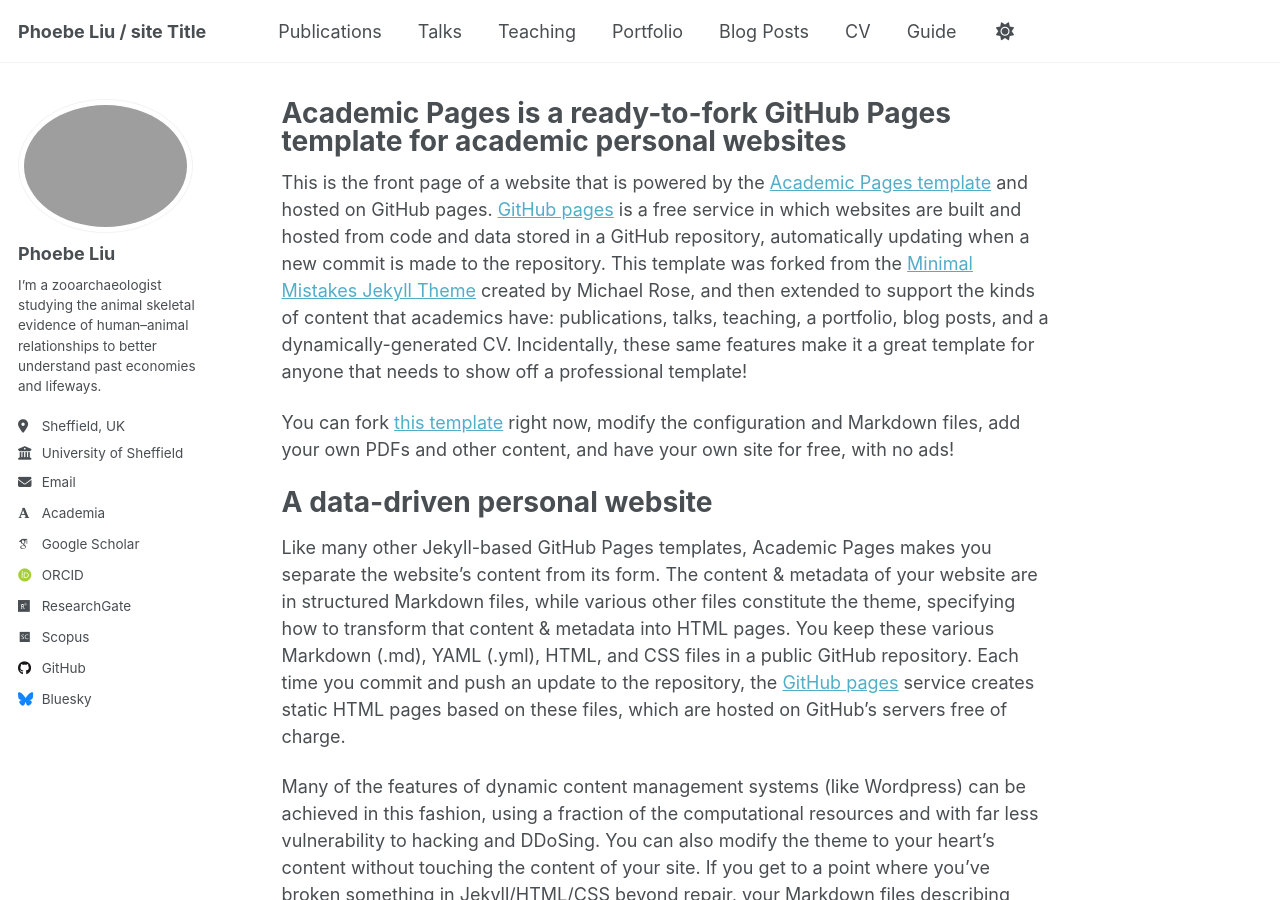
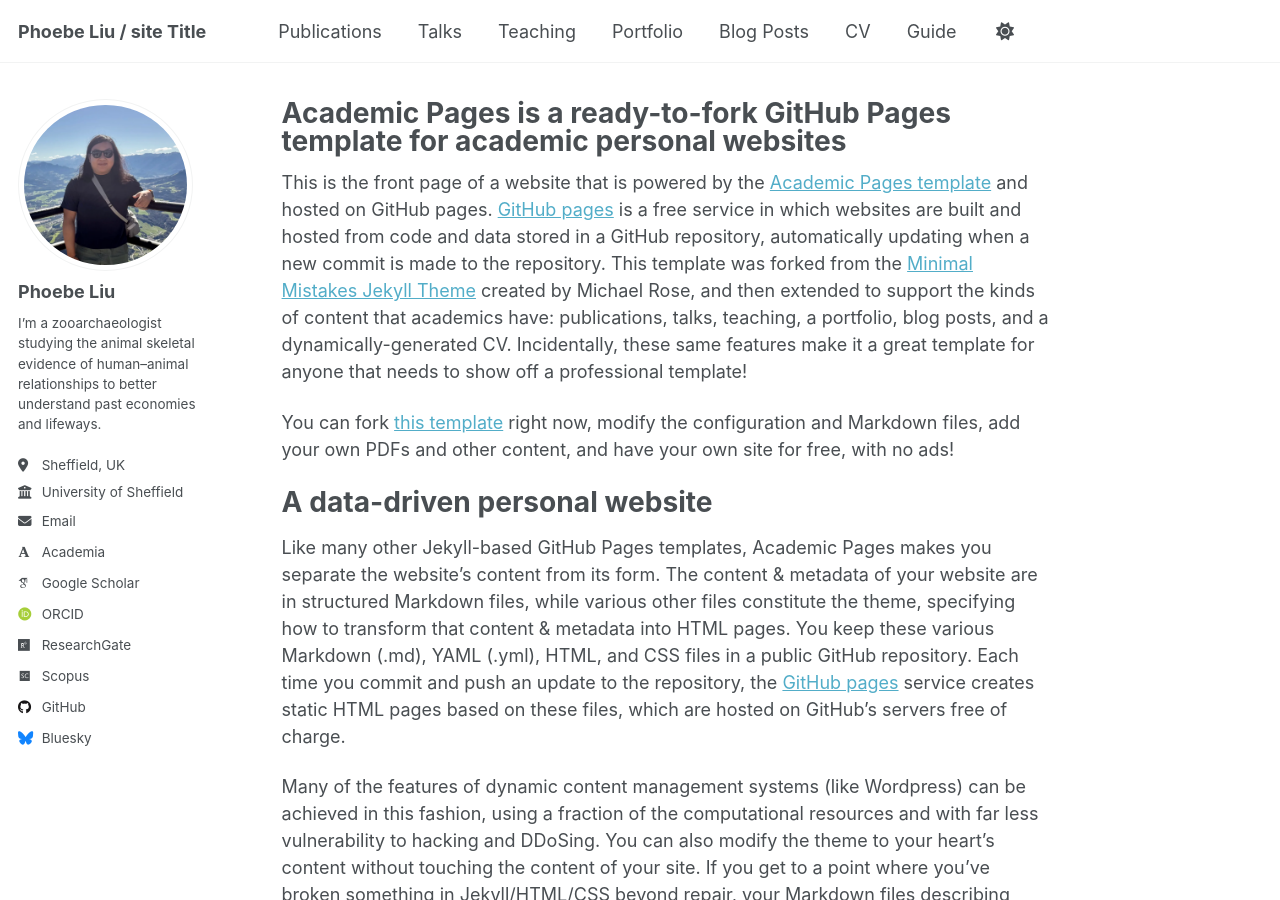
Before and after one commit to Phoebe-WCLiu/phoebe-wcliu.github.io, a Jekyll site: the page built from _pages/about.md, in a window 1280 px wide and 900 px high. Built offline with Jekyll 4.4.1, drawn with Linux system fonts in a browser that asks for light colours; some web fonts are replaced; a script that is not in the unit is left out.

Commit message:
Update _config.yml

```diff
--- a/_config.yml
+++ b/_config.yml
@@ -23,7 +23,7 @@ repository               : "phoebe-wcliu/phoebe-wcliu.github.io"
 #               Additional customization can be done by editing /_includes/author-profile.html
 author:
   # Biographic information
-  avatar           : "pfig-1.webp"
+  avatar           : "pfig-1.png"
   name             : "Phoebe Liu"
   pronouns         : # example: "she/her"
   bio              : "I’m a zooarchaeologist studying the animal skeletal evidence of human–animal relationships to better understand past economies and lifeways."
```
